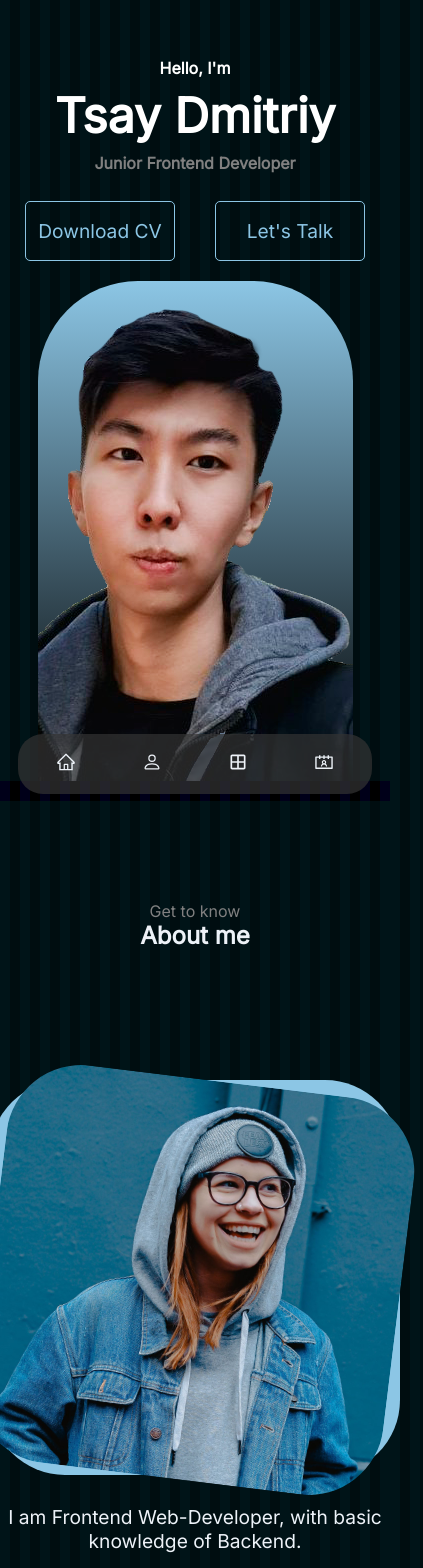
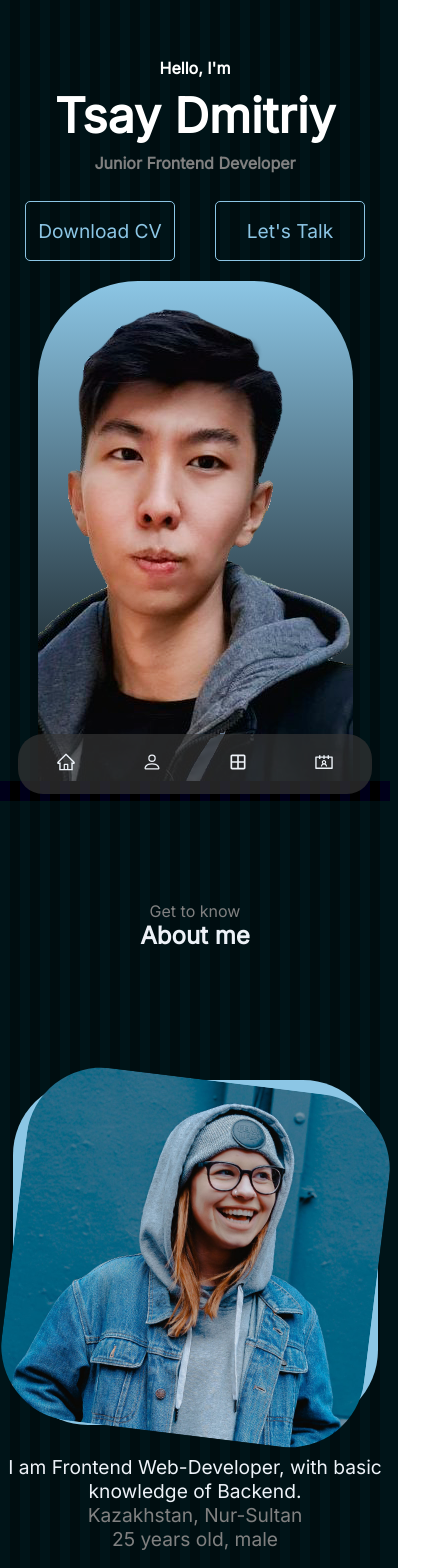
Before and after one commit to DmitriyTsay/portfolio-react, a React (Create React App) app: page / in a window 390 px wide. Shown: the top 1568 px of the page, 423 px wide, since content can reach past the window. Built offline with nearby package versions, Linux system fonts and the light colour scheme.

Commit message:
fixed some adaptive design

```diff
--- a/src/App.js
+++ b/src/App.js
@@ -6,6 +6,7 @@ import Header from './container/Header/Header';
 import About from './container/About/About';
 import Navbar from './components/Navbar/Navbar';
 import Portfolio from './container/Portfolio/Portfolio';
+import Contacts from './container/Contacts/Contacts';
 
 function App() {
   return (
@@ -16,6 +17,8 @@ function App() {
       <About />
       <div className='divider' />
       <Portfolio />
+      <div className='divider' />
+      <Contacts />
     </div>
   );
 }
--- a/src/components/Navbar/Navbar.jsx
+++ b/src/components/Navbar/Navbar.jsx
@@ -14,7 +14,7 @@ const Navbar = () => {
         <div className='navbar__button'><a href="#header"><AiOutlineHome /></a></div>
         <div className='navbar__button'><a href="#about"><BsPerson /></a></div>
         <div className='navbar__button'><a href="#portfolio"><MdOutlineWindow /></a></div>
-        <div className='navbar__button'><AiOutlineContacts /></div>
+        <div className='navbar__button'><a href="#contacts"><AiOutlineContacts /></a></div>
     </div>
   )
 }
--- a/src/container/About/About.jsx
+++ b/src/container/About/About.jsx
@@ -19,6 +19,8 @@ const About = () => {
             </div>
             <div className='about__main__text'>
                 <p>I am Frontend Web-Developer, with basic knowledge of Backend.</p>
+                <p className='gray'>Kazakhstan, Nur-Sultan</p>
+                <p className='gray'>25 years old, male</p>
                 <div className='skills'>
                   <Frontend />
                   <Backend />
--- a/src/container/About/About.scss
+++ b/src/container/About/About.scss
@@ -7,7 +7,7 @@
     width: 100%;
     min-height: 90vh;
 
-    margin-top: 100px;
+    padding-top: 100px;
 
     color: var(--primary-color);
 
@@ -36,6 +36,15 @@
             img:hover {
                 animation: animation-rotate 1s;
                 transform: rotate(0deg);
+            }
+
+            @media screen and (max-width: 800px) {
+                height: 345px;
+
+                img {
+                    height: 355px;
+                    width: 365px;
+                }
             }
         }
 
--- /dev/null
+++ b/src/container/Contacts/Contacts.jsx
@@ -0,0 +1,15 @@
+import React from 'react'
+
+// Styles
+import './Contacts.scss'
+
+const Contacts = () => {
+  return (
+    <div className='contacts' id='contacts'>
+        <p className='gray'>Message me</p>
+        <h2>Contacts</h2>
+    </div>
+  )
+}
+
+export default Contacts
--- /dev/null
+++ b/src/container/Contacts/Contacts.scss
@@ -0,0 +1,12 @@
+.contacts {
+    display: flex;
+    flex-direction: column;
+    justify-content: flex-start;
+    align-items: center;
+
+    min-height: 90vh;
+
+    padding-top: 100px;
+
+    color: var(--primary-color);
+}
--- a/src/container/Portfolio/Portfolio.scss
+++ b/src/container/Portfolio/Portfolio.scss
@@ -6,7 +6,8 @@
 
     min-height: 90vh;
 
-    margin-top: 100px;
+    padding-top: 100px;
+    padding-bottom: 50px;
 
     color: var(--primary-color);
 }
```
Also changed, not shown: public/tetris.PNG.
